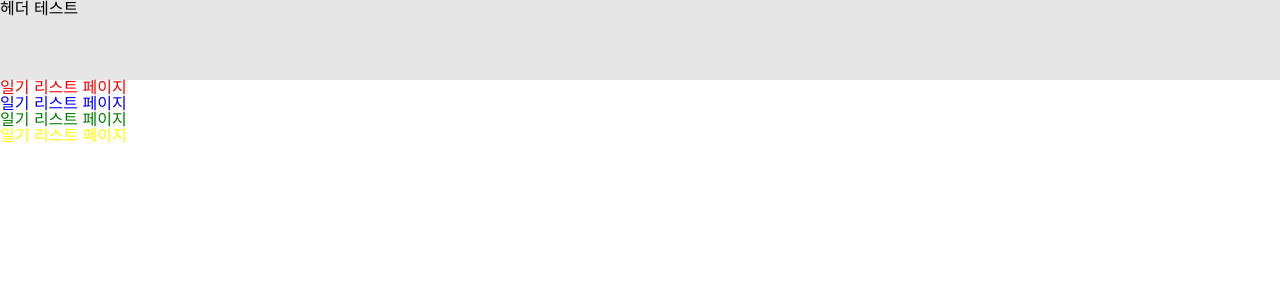
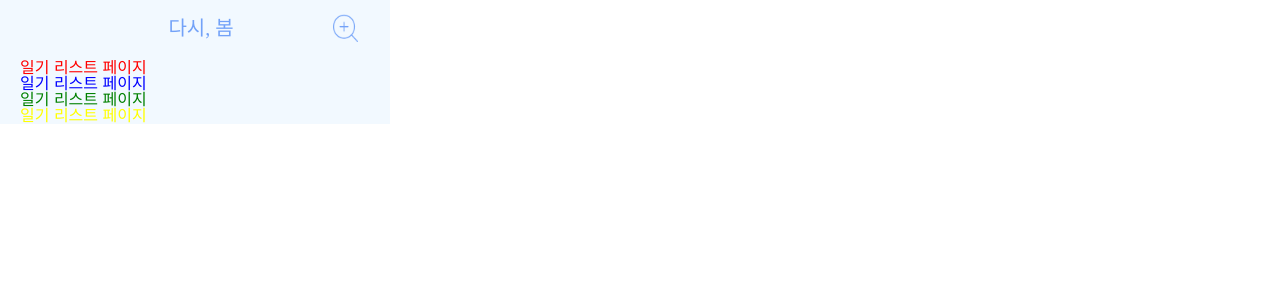
Before and after one commit to dasi-bom/experimental-function-client, a Next.js app: page / in a window 1280 px wide. Shown: the top 300 px of the page. Built offline with nearby package versions, Linux system fonts and the light colour scheme.

Commit message:
fix: header, layout style 수정

```diff
--- a/components/common/Header/index.tsx
+++ b/components/common/Header/index.tsx
@@ -1,10 +1,21 @@
+import { useRouter } from 'next/router';
 import React from 'react';
 
 // style
 import { HeaderWrapper } from './styled';
 
 const Header = () => {
-  return <HeaderWrapper>헤더 테스트</HeaderWrapper>;
+  const router = useRouter();
+  return (
+    <HeaderWrapper>
+      <div className="header-inner">
+        <p className="app-title" onClick={() => router.push('/')}>
+          다시, 봄
+        </p>
+        <div className="search" />
+      </div>
+    </HeaderWrapper>
+  );
 };
 
 export default Header;
--- a/components/common/Header/styled.tsx
+++ b/components/common/Header/styled.tsx
@@ -1,7 +1,35 @@
 import styled from 'styled-components';
 
 export const HeaderWrapper = styled.div`
-  width: 100%;
-  height: 80px;
-  background-color: #e6e6e6;
+  width: 390px;
+  height: 60px;
+  background-color: #f2f9ff;
+  position: fixed;
+
+  .header-inner {
+    display: flex;
+    align-items: center;
+    justify-content: space-between;
+    padding: 14px 30px;
+  }
+  .app-title {
+    color: #73a2f8;
+    font-weight: 400;
+    font-size: 20px;
+    margin: 0 auto;
+    position: relative;
+    left: 20px;
+    font-family: 'JejuGothic';
+    font-style: normal;
+    cursor: pointer;
+  }
+  .search {
+    background-image: url('../../../images/search.png');
+    background-position: center;
+    background-size: contain;
+    background-repeat: no-repeat;
+    width: 28px;
+    height: 28px;
+    cursor: pointer;
+  }
 `;
--- a/components/common/Layout/Layout.tsx
+++ b/components/common/Layout/Layout.tsx
@@ -2,12 +2,13 @@ import React from 'react';
 
 // components
 import Header from '../Header';
+import { LayoutWrapper } from './styled';
 
 const Layout = ({ children }: any) => {
   return (
     <>
       <Header />
-      {children}
+      <LayoutWrapper>{children}</LayoutWrapper>
     </>
   );
 };
--- /dev/null
+++ b/components/common/Layout/styled.tsx
@@ -0,0 +1,7 @@
+import styled from 'styled-components';
+
+export const LayoutWrapper = styled.div`
+  background-color: #f2f9ff;
+  padding: 60px 20px 0 20px;
+  width: 390px;
+`;
```
